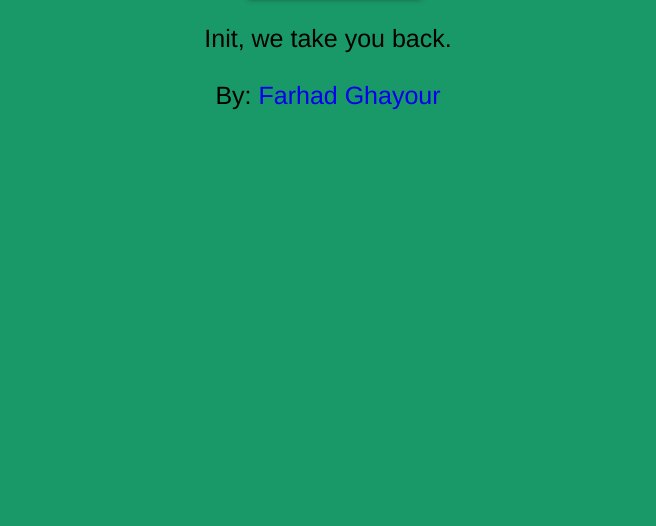
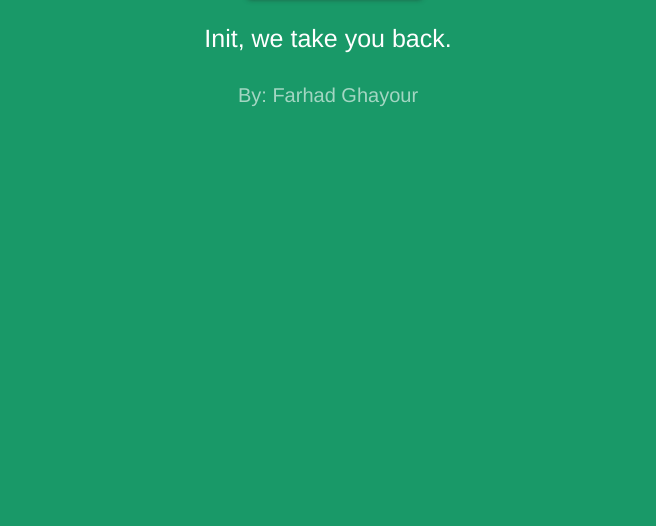
Before and after one commit to FarhadG/init, a website: page landing/index.html in a window 1280 px wide. Shown: the part 274-800 px from the top of the page, without its empty margins (312-968 px from the left). Drawn offline with Linux system fonts and the light colour scheme.

Commit message:
+ merge PR

```diff
--- a/landing/index.html
+++ b/landing/index.html
@@ -5,17 +5,17 @@
   <meta charset='utf-8'>
   <meta http-equiv='X-UA-Compatible' content='IE=edge'>
   <meta name='viewport' content='width=device-width, initial-scale=1'>
-  <title>Init: A quick way to go to the first commit of a repo</title>
   <meta name='description' content='Init: A quick way to go to the first commit of a repo'>
   <meta name='author' content='Farhad Ghayour'>
   <meta property='og:title' content='Init: A quick way to go to the first commit of a repo' />
   <meta property='og:url' content='http://farhadg.github.io/init/' />
-
-
+  <title>Init: A quick way to go to the first commit of a repo</title>
+  <link rel="icon" type="ico" href="I.ico" />
   <style>
     html {
       background: #199968;
       zoom: 125%;
+      color: white;
     }
 
     body {
@@ -41,6 +41,7 @@
 
     a {
       text-decoration: none;
+      color: rgba(255, 255, 255, 0.6);
     }
 
     #init {
@@ -67,7 +68,8 @@
       -moz-box-shadow: 11px 11px 23px 0px rgba(33, 33, 33, 0.53);
       box-shadow: 11px 11px 23px 0px rgba(33, 33, 33, 0.53);
     }
-        #init:active {
+
+    #init:active {
       background: #ff1111;
       top: 1px;
       -webkit-box-shadow: 8px 11px 23px 0px rgba(33, 33, 33, 0.53);
@@ -97,11 +99,7 @@
       }
     }
   </style>
-  <!--Favicon-->
-  <link rel="icon" type="ico" href="I.ico" />
-
 </head>
-
 <body>
 
   <div class="container">
@@ -113,10 +111,9 @@
       <span id="back">back.</span>
     </p>
 
-    <p>By: <a href="https://github.com/farhadg/init" target="_blank">Farhad Ghayour</a></p>
+    <a href="https://github.com/farhadg/init" target="_blank">By: Farhad Ghayour</a>
   </div>
 
   </script>
 </body>
-
 </html>
```
